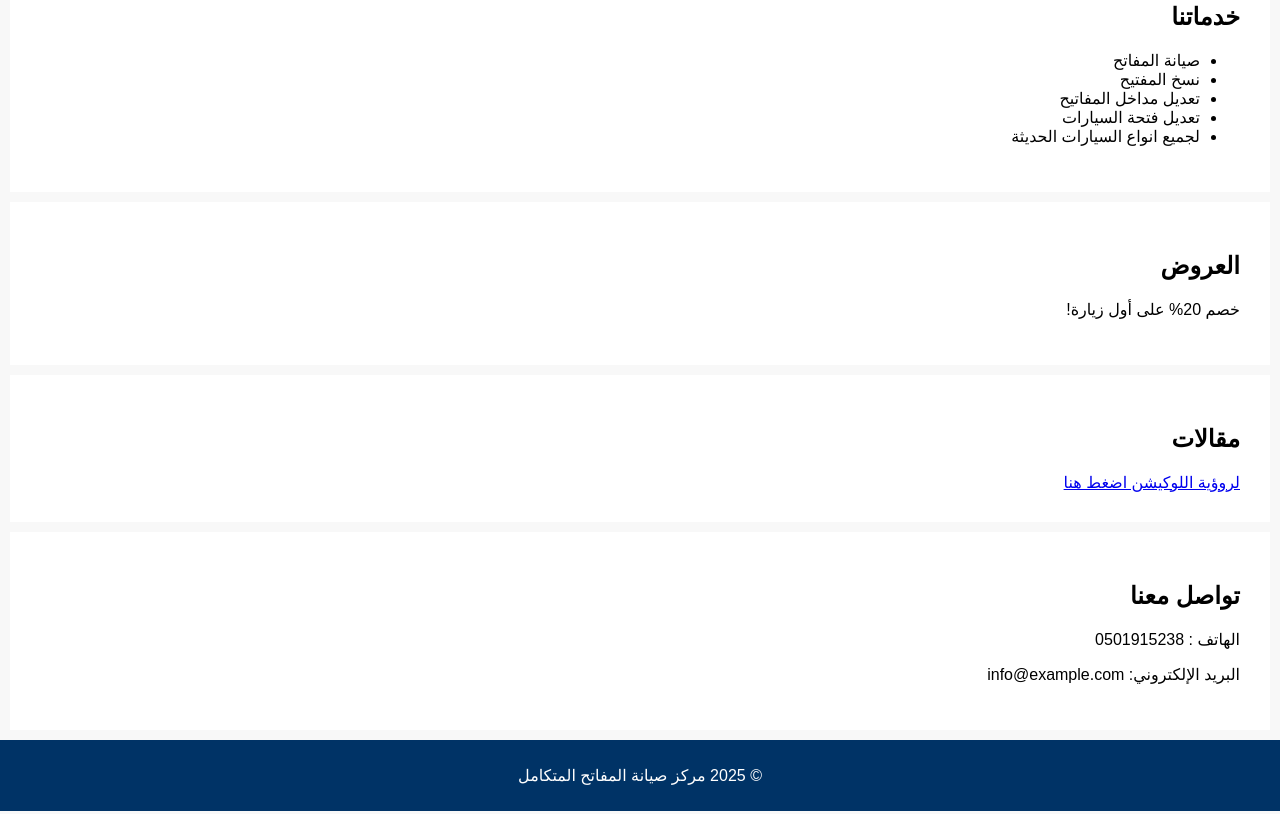
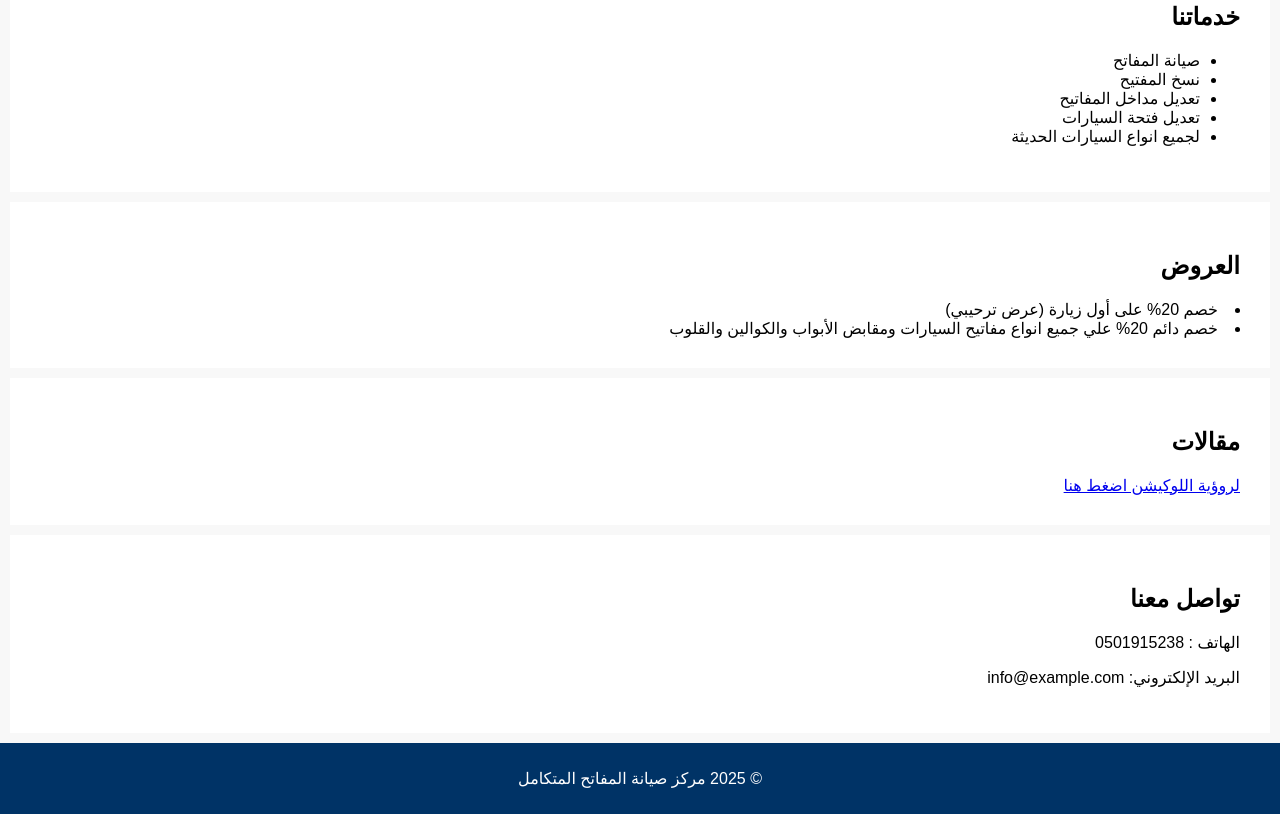
Before and after one commit to alamir-lang/key-maintenance-center---, a plain HTML site: page index.html in a window 1280 px wide. Shown: the part 890-1704 px from the top of the page. Drawn offline with Linux system fonts and the light colour scheme.

Commit message:
Add files via upload

```diff
--- a/index.html
+++ b/index.html
@@ -58,7 +58,8 @@
 
   <section id="offers">
     <h2>العروض</h2>
-    <p>خصم 20% على أول زيارة!</p>
+    <li>خصم 20% على أول زيارة (عرض ترحيبي)</li>
+    <li>خصم دائم 20% علي جميع انواع مفاتيح السيارات ومقابض الأبواب والكوالين والقلوب</li>
   </section>
 
   <section id="articles">
```
